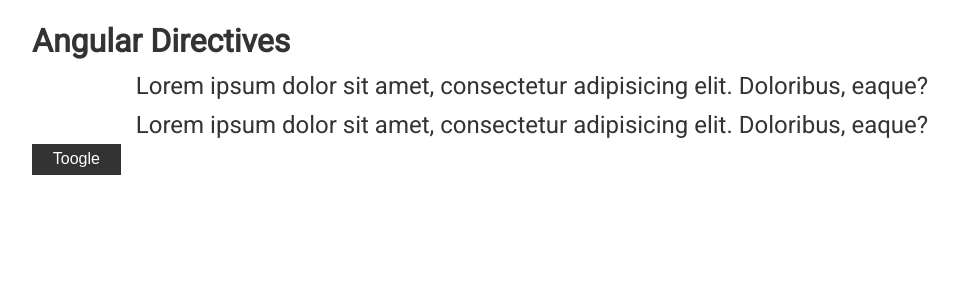
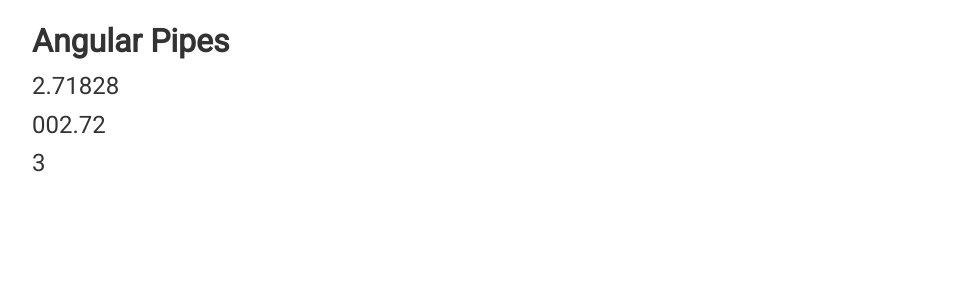
Before and after one commit to Manuilenkoart/training, an Angular app: page / in a window 1280 px wide. Shown: the top 300 px of the page, without its empty margins (108-1067 px from the left). Built offline with nearby package versions, Linux system fonts and the light colour scheme.

Commit message:
работа с числами

```diff
--- a/src/app/app.component.html
+++ b/src/app/app.component.html
@@ -1,37 +1,14 @@
 <div class="container">
-  <h1>Angular Directives</h1>
+  <h1>Angular Pipes</h1>
 
-  <p [appStyle]="'red'" fontWeight="bolder" [dStyles]="{border: '1px solid green', borderRadius: '5px'}">
-    Lorem ipsum dolor sit amet, consectetur adipisicing elit. Doloribus, eaque?
+  <p>
+    {{e | number: '1.1-5'}}
   </p>
-
-  <p [appStyle]="'blue'" fontWeight="lighter" [dStyles]="{border: '3px solid yellow', borderRadius: '5px'}">
-    Lorem ipsum dolor sit amet, consectetur adipisicing elit. Doloribus, eaque?
+  <p>
+    {{e | number: '3.1-2'}}
   </p>
-  <button class="btn" (click)="isVisible = !isVisible">Toogle</button>
-  <div *ngIf="!isVisible" class="wrap">
-    <p>0 Lorem ipsum dolor sit amet, consectetur adipisicing elit. Animi deleniti dicta ea eligendi facilis magnam
-      repellat rerum sapiente temporibus vitae.</p>
-  </div>
-
-<!--  альтернатива того что вверху, * - обертка <ng-template> -->
-  <ng-template [ngIf]="!isVisible">
-    <div class="wrap">
-      <p>1 Lorem ipsum dolor sit amet, consectetur adipisicing elit. Animi deleniti dicta ea eligendi facilis magnam
-        repellat rerum sapiente temporibus vitae.</p>
-    </div>
-  </ng-template>
-
-
-    <div *appIfnot="isVisible" class="wrap">
-      <p>2 Lorem ipsum dolor sit amet, consectetur adipisicing elit. Animi deleniti dicta ea eligendi facilis magnam
-        repellat rerum sapiente temporibus vitae.</p>
-    </div>
-<!-- альтернатива того что вверху-->
-  <ng-template [appIfnot]="isVisible">
-    <div class="wrap">
-      <p>3 Lorem ipsum dolor sit amet, consectetur adipisicing elit. Animi deleniti dicta ea eligendi facilis magnam
-        repellat rerum sapiente temporibus vitae.</p>
-    </div>
-  </ng-template>
+  <p>
+<!--    округление в большую сторону-->
+    {{e | number: '1.0-0'}}
+  </p>
 </div>
--- a/src/app/app.component.scss
+++ b/src/app/app.component.scss
@@ -1,8 +1,3 @@
 p {
   font-size: 1.5rem;
-  text-align: center;
 }
-.wrap {
-  border: 1px dashed #ccc;
-  padding: 1rem;
-}
--- a/src/app/app.component.ts
+++ b/src/app/app.component.ts
@@ -6,5 +6,5 @@
   styleUrls: ['./app.component.scss']
 })
 export class AppComponent {
-  isVisible = true
+  e: number = Math.E
 }
--- a/src/app/app.module.ts
+++ b/src/app/app.module.ts
@@ -3,14 +3,10 @@
 
 import {AppComponent} from './app.component';
 import {FormsModule} from '@angular/forms';
-import {StyleDirective} from './directives/style.directive';
-import { IfnotDirective } from './directives/ifnot.directive';
 
 @NgModule({
   declarations: [
     AppComponent,
-    StyleDirective,
-    IfnotDirective
   ],
   imports: [
     BrowserModule,
--- a/src/app/directives/ifnot.directive.ts
+++ /dev/null
@@ -1,22 +0,0 @@
-import {Directive, Input, TemplateRef, ViewContainerRef} from '@angular/core';
-
-@Directive({
-  selector: '[appIfnot]'
-})
-export class IfnotDirective {
-  @Input('appIfnot') set ifNot(condition: boolean){
-    if(!condition){
-      //показать элемент
-      this.viewContainer.createEmbeddedView(this.templateRef)
-    } else {
-      // скрыть
-      this.viewContainer.clear()
-    }
-  }
-
-//  templateRef - содержимое ng-template
-//  viewContainer - указывает ng-template
-  constructor(private templateRef: TemplateRef<any>,
-              private viewContainer: ViewContainerRef) { }
-
-}
--- a/src/app/directives/style.directive.ts
+++ /dev/null
@@ -1,47 +0,0 @@
-import {Directive, ElementRef, HostBinding, HostListener, Input, Renderer2} from '@angular/core';
-
-@Directive({
-  selector: '[appStyle]'
-})
-export class StyleDirective {
-  @Input('appStyle') color: string = 'blue'
-  @Input() fontWeight = 'normal'
-  @Input() dStyles: {border?: string, fontWeight?: string, borderRadius?: string}
-
-  @HostBinding('style.color') elColor = null
-  @HostBinding('style.fontWeight') elFontWeight = null
-  @HostBinding('style.border') elBorder = null
-  @HostBinding('style.borderRadius') elBorderRadius = null
-
-  constructor(private elRef: ElementRef,
-              private renderer: Renderer2) {
-  }
-
-  @HostListener('click', ['$event.target']) onClick(event: Event): void {
-    console.log(event);
-  }
-
-  @HostListener('mouseenter') onEnter(): void {
-    this.elColor = this.color
-    this.elFontWeight = this.fontWeight
-    this.elBorder = this.dStyles.border
-    this.elBorderRadius = this.dStyles.borderRadius
-//альтернатива
-    // this.renderer.setStyle(this.elRef.nativeElement, 'color', this.color);
-    // this.renderer.setStyle(this.elRef.nativeElement, 'fontWeight', this.fontWeight);
-    // this.renderer.setStyle(this.elRef.nativeElement, 'border', this.dStyles.border);
-    // this.renderer.setStyle(this.elRef.nativeElement, 'borderRadius', this.dStyles.borderRadius);
-  }
-
-  @HostListener('mouseleave') onLeave(): void {
-    this.elColor = null
-    this.elFontWeight = null
-    this.elBorder = null
-    this.elBorderRadius = null
-    //альтернатива
-    // this.renderer.setStyle(this.elRef.nativeElement, 'color', null);
-    // this.renderer.setStyle(this.elRef.nativeElement, 'fontWeight', null);
-    // this.renderer.setStyle(this.elRef.nativeElement, 'border', null);
-    // this.renderer.setStyle(this.elRef.nativeElement, 'borderRadius', null);
-  }
-}
```
